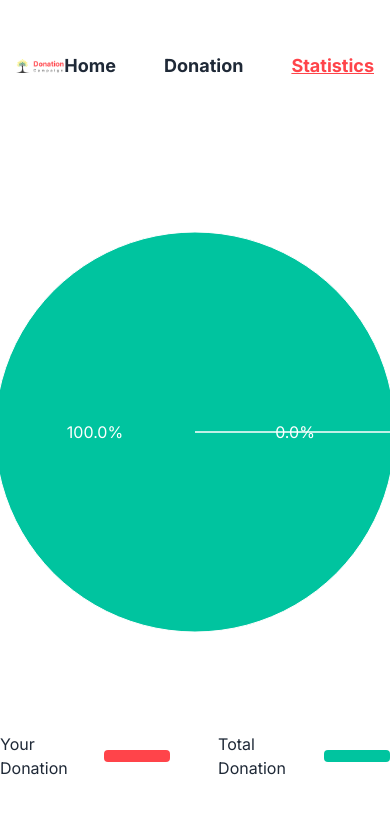
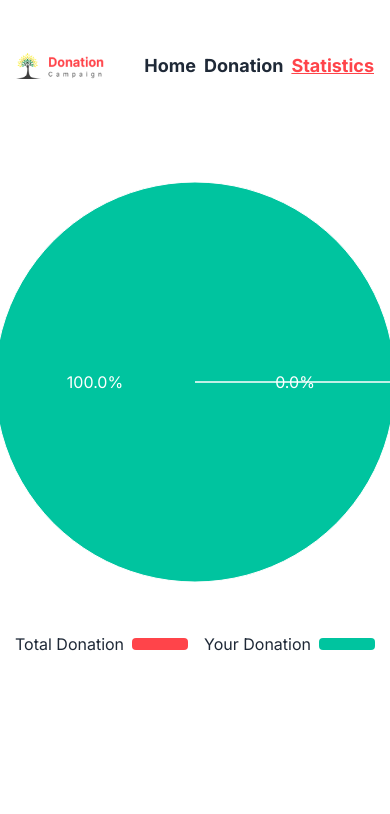
Before and after one commit to Sohan0898/donation-campaign, a React (Vite) app: page /Statistics in a window 390 px wide. Shown: the top 814 px of the page. Built offline with nearby package versions, Linux system fonts and the light colour scheme.

Commit message:
some changes on code and make resposive

```diff
--- a/public/donation.json
+++ b/public/donation.json
@@ -50,7 +50,7 @@
   {
     "id": 5,
     "category": "Food",
-        "picture": "https://i.ibb.co/Yd0s3kd/Food.png",
+    "picture": "https://kj1bcdn.b-cdn.net/media/74822/food.jpg",
     "title": "Food for All",
     "category_text_color": "#F87147",
     "card_bg_color": "#F8714826",
@@ -62,7 +62,7 @@
   {
     "id": 6,
     "category": "Clothing",
-        "picture": "https://i.ibb.co/vLh01Hq/Clothing.png",
+    "picture": "https://i.ibb.co/fY7b7Fj/32c5f6b4-8cbb-4fb0-8c53-625dfa590d04-large16x9-Warm-Clothes-Drive.png",
     "title": "Warm Clothing Drive",
     "category_text_color": "#79C23F",
     "card_bg_color": "#79C23F26",
@@ -74,7 +74,7 @@
   {
     "id": 7,
     "category": "Education",
-        "picture": "https://i.ibb.co/9ZffVgW/Education.png",
+    "picture": "https://i.ibb.co/PmBNv4C/download.jpg",
     "title": "Supporting Schools",
     "category_text_color": "#FF444A",
     "card_bg_color": "#FF444A26",
@@ -86,7 +86,7 @@
   {
     "id": 8,
     "category": "Health",
-        "picture": "https://i.ibb.co/SwDXqcd/Health.png",
+    "picture": "https://i.ibb.co/vkrywN2/zgcsryo-575-800.png",
     "title": "Another Health Initiative",
     "category_text_color": "#0052FF",
     "card_bg_color": "#0052FF26",
@@ -98,7 +98,7 @@
   {
     "id": 9,
     "category": "Health",
-        "picture": "https://i.ibb.co/SwDXqcd/Health.png",
+    "picture": "https://i.ibb.co/d7mf39g/access-banner.png",
     "title": "Healthcare Access",
     "category_text_color": "#0052FF",
     "card_bg_color": "#0052FF26",
@@ -110,7 +110,7 @@
   {
     "id": 10,
     "category": "Education",
-        "picture": "https://i.ibb.co/9ZffVgW/Education.png",
+    "picture": "https://i.ibb.co/gJpBVnc/blog-teachertraining3-0.jpg",
     "title": "Quality Learning",
     "category_text_color": "#FF444A",
     "card_bg_color": "#FF444A26",
@@ -122,7 +122,7 @@
   {
     "id": 11,
     "category": "Clothing",
-        "picture": "https://i.ibb.co/vLh01Hq/Clothing.png",
+    "picture": "https://i.ibb.co/mBgxN15/images.jpg",
     "title": "Clothes for All Seasons",
     "category_text_color": "#79C23F",
     "card_bg_color": "#79C23F26",
@@ -134,7 +134,7 @@
   {
     "id": 12,
     "category": "Food",
-        "picture": "https://i.ibb.co/Yd0s3kd/Food.png",
+    "picture": "https://i.ibb.co/0sdvW99/images-1.jpg",
     "title": "Food Security Project",
     "category_text_color": "#F87147",
     "card_bg_color": "#F8714826",
--- a/src/Pages/Donation/Donation.jsx
+++ b/src/Pages/Donation/Donation.jsx
@@ -25,7 +25,7 @@ const Donation = () => {
         </h1>
       ) : (
         <div className="max-w-screen-2xl mx-auto px-4 md:px-8 lg:px-20 py-4 my-9 ">
-          <div className="grid grid-cols-2 gap-5 ">
+          <div className="grid grid-cols-1 lg:grid-cols-2 gap-5 ">
             {isShow
               ? doantionCard.map((details) => (
                   <DonationCard
--- a/src/Pages/Donation/DonationCard.jsx
+++ b/src/Pages/Donation/DonationCard.jsx
@@ -20,7 +20,7 @@ const DonationCard = ({ details }) => {
         style={{ backgroundColor: card_bg_color }}
       >
         <figure>
-          <img className="w-[240px] h-full" src={picture} />
+          <img className="w-[240px] h-full md:h-[230px]" src={picture} />
         </figure>
         <div className="card-body">
           <div className="card-actions justify-start">
@@ -52,15 +52,15 @@ const DonationCard = ({ details }) => {
           </div>
           <div>
             <Link to={`/cardDetails/${id}`}>
-              {" "}
+
               <button
-                className="btn text-white normal-case text-lg font-semibold"
+                className="btn text-white normal-case text-sm md:text-lg font-semibold"
                 style={{
                   backgroundColor: btn_text_color,
                 }}
               >
                 View Details
-              </button>{" "}
+              </button>
             </Link>
           </div>
         </div>
--- /dev/null
+++ b/src/Pages/ErrorPage/ErrorPage.jsx
@@ -0,0 +1,18 @@
+import { Link } from "react-router-dom";
+
+
+const ErrorPage = () => {
+    return (
+        <div className="h-screen flex justify-center items-center ">
+            <div className="text-center">
+            <h1 className="text-9xl font-bold mb-10">404 !</h1>
+             <h3 className="text-2xl text-gray-600 font-medium mb-3">Page Not Found</h3>
+             <Link>
+             <button className="btn bg-[#FF444A] text-white">Go Home</button>
+             </Link>
+            </div>
+        </div>
+    );
+};
+
+export default ErrorPage;
--- a/src/Pages/Statistics/Statistics.jsx
+++ b/src/Pages/Statistics/Statistics.jsx
@@ -4,28 +4,25 @@ import { PieChart, Pie, Cell, ResponsiveContainer } from "recharts";
 const Statistics = () => {
   const cards = useLoaderData();
 
+  const getTotalDonation = () => {
+    const totalDonation = cards.length;
+    return totalDonation;
+  };
+
   const getYourDonation = () => {
     const donationItems = JSON.parse(localStorage.getItem("donation"));
     return donationItems ? donationItems.length : 0;
   };
 
-  // const getTotalDonation = () => {
-  //
-  //     const total = cards.reduce((accumulator, donation) => {
-  //       const price = parseFloat(donation.price.replace("$", "").replace(",", ""));
-  //       return accumulator + price;
-  //     }, 0);
-  //     return total.toFixed(2);
-  //   };
-
-  const getTotalDonation = 12;
-  const yourDonation = (getYourDonation() / getTotalDonation) * 100;
+  const yourDonation = (getYourDonation() / getTotalDonation()) * 100;
   console.log(yourDonation);
 
   const data = [
-    { name: "Total Donation", value: getTotalDonation },
+    { name: "Total Donation", value: getTotalDonation() },
     { name: "Your Donation", value: yourDonation },
   ];
+
+  console.log(data);
 
   const colors = ["#00C49F", "#FF444A"];
 
@@ -57,9 +54,9 @@ const Statistics = () => {
 
   return (
     <div>
-      <div>
+      <div >
         {
-          <ResponsiveContainer width="100%" height={600}>
+          <ResponsiveContainer width="100%" height={500}>
             <PieChart>
               <Pie
                 data={data}
@@ -79,14 +76,14 @@ const Statistics = () => {
           </ResponsiveContainer>
         }
       </div>
-      <div className="flex justify-center gap-12 items-center">
-        <div className="flex gap-4 items-center">
+      <div className="flex justify-center gap-4 md:gap-12 items-center">
+        <div className="flex gap-2 md:gap-4 items-center">
+          <p>Total Donation</p>
+          <div className=" w-14 md:w-20 h-3 rounded bg-[#FF444A]"></div>
+        </div>
+        <div className="flex gap-2 md:gap-4 items-center">
           <p>Your Donation</p>
-          <div className=" w-20 h-3 rounded bg-[#FF444A]"></div>
-        </div>
-        <div className="flex gap-4 items-center">
-          <p>Total Donation</p>
-          <div className=" w-20 h-3 rounded  bg-[#00C49F]"></div>
+          <div className=" w-14 md:w-20 h-3 rounded  bg-[#00C49F]"></div>
         </div>
       </div>
     </div>
--- a/src/Router/Route.jsx
+++ b/src/Router/Route.jsx
@@ -4,11 +4,13 @@ import Home from "../Pages/Home/Home";
 import Donation from "../Pages/Donation/Donation";
 import Statistics from "../Pages/Statistics/Statistics";
 import CardDetails from "../Pages/CardsDetails/CardDetails";
+import ErrorPage from "../Pages/ErrorPage/ErrorPage";
 
 const myCreatedRoute = createBrowserRouter([
   {
     path: "/",
     element: <MainLayout></MainLayout>,
+    errorElement: <ErrorPage></ErrorPage>,
     children: [
       {
         path: "/",
--- a/src/components/Header/Banner/Banner.jsx
+++ b/src/components/Header/Banner/Banner.jsx
@@ -16,7 +16,7 @@ const Banner = ({ setSearchCategory, handleSearch }) => {
         >
           <div className="hero-overlay bg-white  bg-opacity-95"></div>
           <div className="form-control">
-            <h1 className="text-5xl font-bold text-center mb-10">
+            <h1 className="text-3xl md:text-5xl font-bold text-center mb-10">
               I Grow By Helping People In Need
             </h1>
             <div className="input-group justify-center ">
--- a/src/components/Header/Navber/Navber.jsx
+++ b/src/components/Header/Navber/Navber.jsx
@@ -3,10 +3,10 @@ import Logo from "../Logo/Logo";
 
 const Navber = () => {
   return (
-    <div className="flex justify-between items-center max-w-screen-2xl mx-auto px-4 md:px-8 lg:px-20 py-4 my-9">
+    <div className="flex gap-10 justify-between items-center max-w-screen-2xl mx-auto px-4 md:px-8 lg:px-20 py-4 my-9">
       <Logo></Logo>
       <nav>
-        <ul className="flex gap-12 text-lg font-bold  ">
+        <ul className="flex gap-2 md:gap-12 text-lg font-bold  ">
           <li>
             <NavLink
               to="/"
--- a/src/components/Main/Card/Card.jsx
+++ b/src/components/Main/Card/Card.jsx
@@ -20,7 +20,7 @@ const Card = ({ card }) => {
           style={{ backgroundColor: card_bg_color }}
         >
           <figure>
-            <img className=" w-full" src={picture} alt={title} />
+            <img className=" w-full h-[215px]" src={picture} alt={title} />
           </figure>
           <div className="card-body">
             <div className="card-actions justify-start">
```
Lines whose indentation alone changed are shown as unchanged.
